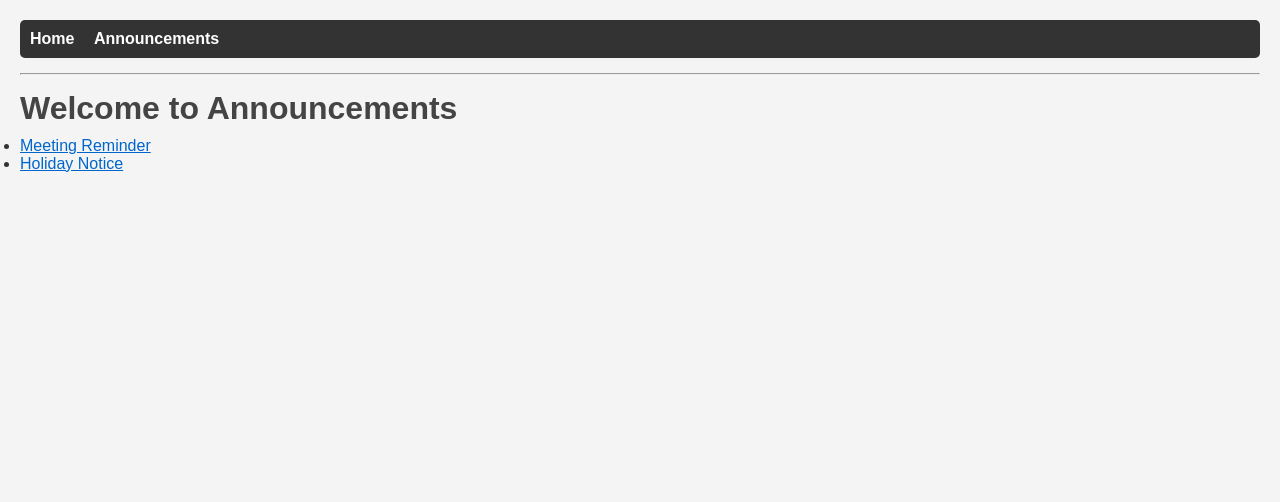
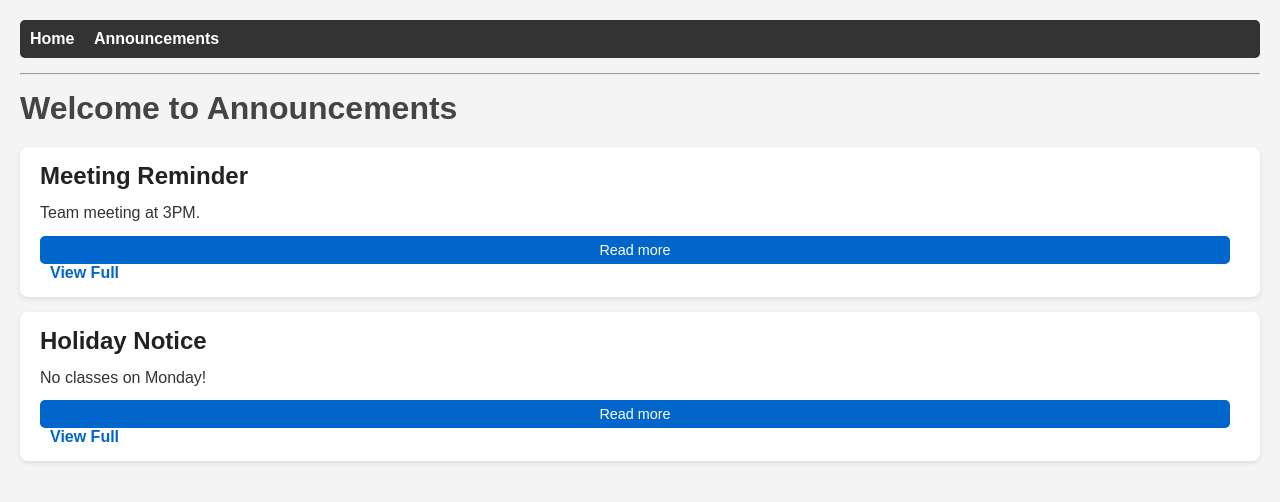
Before and after one commit to markbrua/it373-week2-assignment, a Django app: page /announcements/ in a window 1280 px wide. Shown: the top 502 px of the page. Run offline with Django 5.2, Linux system fonts and the light colour scheme.

Commit message:
i forgot JS, added a basic one.

```diff
--- /dev/null
+++ b/announcements/static/css/js/script.js
@@ -0,0 +1,21 @@
+document.addEventListener('DOMContentLoaded', () => {
+    const buttons = document.querySelectorAll('.read-more-toggle');
+
+    buttons.forEach(button => {
+        button.addEventListener('click', () => {
+            const li = button.closest('.announcement');
+            const shortContent = li.querySelector('.content-short');
+            const fullContent = li.querySelector('.content-full');
+
+            if (fullContent.style.display === 'none' || fullContent.style.display === '') {
+                fullContent.style.display = 'block';
+                shortContent.style.display = 'none';
+                button.textContent = 'Show less';
+            } else {
+                fullContent.style.display = 'none';
+                shortContent.style.display = 'block';
+                button.textContent = 'Read more';
+            }
+        });
+    });
+});
--- a/announcements/static/css/style.css
+++ b/announcements/static/css/style.css
@@ -39,12 +39,12 @@ hr {
 /* Content styling */
 h1 {
     color: #444;
-    margin-bottom: 10px;
+    margin-bottom: 20px;
 }
 
 p {
     line-height: 1.6;
-    margin-bottom: 15px;
+    margin-bottom: 10px;
 }
 
 /* Links */
@@ -55,3 +55,65 @@ a {
 a:hover {
     color: #004080;
 }
+
+/* Announcements list */
+/* Announcements list */
+ul {
+    list-style: none;
+    margin: 0;   /* Ensure no default margin */
+    padding: 0;  /* Ensure no default padding */
+}
+
+li.announcement {
+    background-color: white;
+    padding: 15px 20px;
+    margin-bottom: 15px;
+    border-radius: 8px;
+    box-shadow: 0 2px 5px rgba(0,0,0,0.1);
+    transition: transform 0.2s;
+    display: flex;          /* for better alignment of button and link */
+    flex-direction: column;
+}
+
+
+li.announcement:hover {
+    transform: translateY(-3px);
+}
+
+li.announcement h2 {
+    margin-bottom: 10px;
+    color: #222;
+}
+
+li.announcement .content {
+    margin-bottom: 10px;
+}
+
+/* Read more button */
+button.read-more-toggle {
+    background-color: #0066cc;
+    color: white;
+    border: none;
+    padding: 6px 12px;
+    border-radius: 5px;
+    cursor: pointer;
+    font-size: 0.9rem;
+    margin-right: 10px;
+    transition: background-color 0.2s;
+}
+
+button.read-more-toggle:hover {
+    background-color: #004080;
+}
+
+li.announcement a {
+    text-decoration: none;
+    font-weight: bold;
+    color: #0066cc;
+    margin-left: 10px;
+}
+
+li.announcement a:hover {
+    text-decoration: underline;
+    color: #004080;
+}
--- a/announcements/templates/announcements/list.html
+++ b/announcements/templates/announcements/list.html
@@ -5,8 +5,14 @@
 {% block content %}
 <h1>Welcome to Announcements</h1>
 <ul>
-    {% for item in announcements %}
-    <li><a href="/announcements/{{ item.id }}/">{{ item.title }}</a></li>
+    {% for announcement in announcements %}
+    <li class="announcement">
+        <h2>{{ announcement.title }}</h2>
+        <p class="content-short">{{ announcement.content|truncatechars:100 }}</p>
+        <p class="content-full" style="display:none;">{{ announcement.content }}</p>
+        <button class="read-more-toggle">Read more</button>
+        <a href="{% url 'announcement_detail' announcement.id %}">View Full</a>
+    </li>
     {% endfor %}
 </ul>
 {% endblock %}
--- a/announcements/templates/base.html
+++ b/announcements/templates/base.html
@@ -14,5 +14,6 @@
     </nav>
     <hr>
     {% block content %}{% endblock content %}
+    <script src="{% static 'js/script.js' %}"></script>
 </body>
 </html>
```
